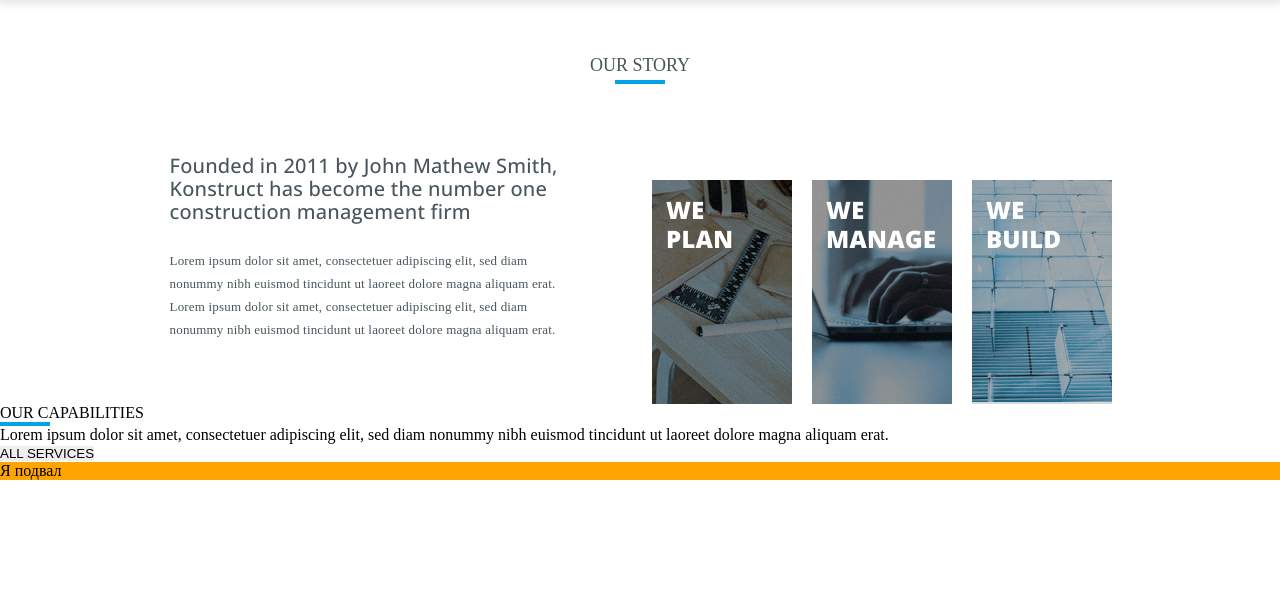
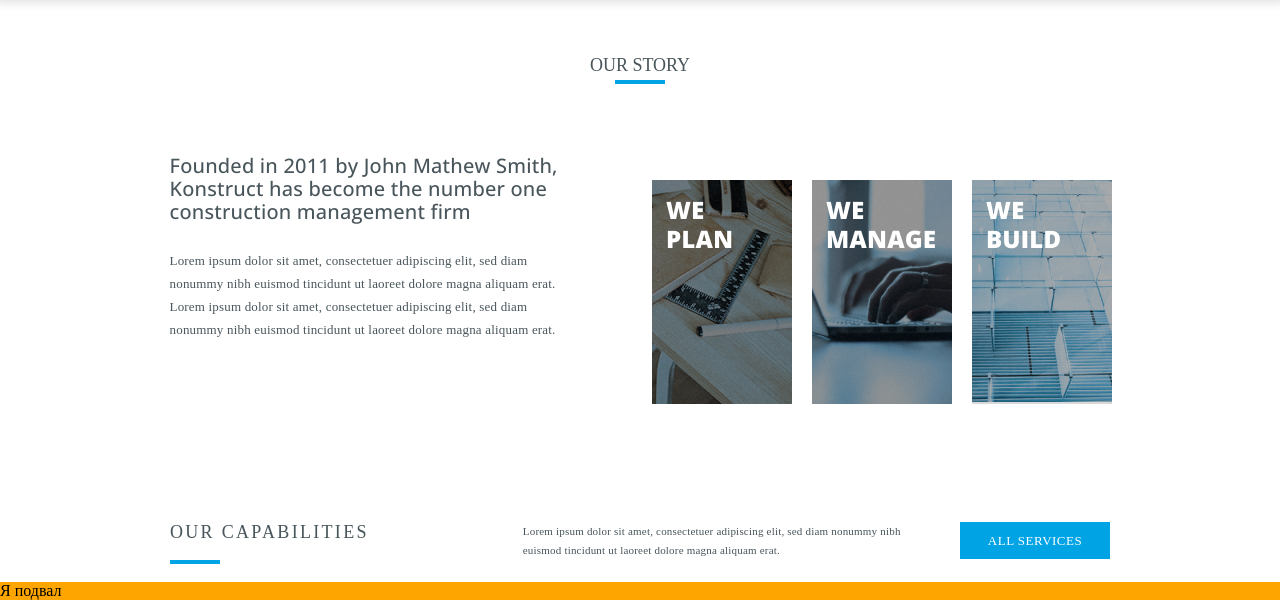
Before and after one commit to margaritaritik/konstruct-template-, a website: page index.html in a window 1280 px wide. Shown: the part 832-1432 px from the top of the page. Before the commit the page ends 1312 px from the top, so only its background shows below. Drawn offline with nearby package versions, Linux system fonts and the light colour scheme.

Commit message:
fixed services

```diff
--- a/css/style.css
+++ b/css/style.css
@@ -239,9 +239,66 @@
     color: #48555B;
 
 }
-/*capabilities*/
+/*services*/
+.page_services{
+    width: 100%;
+    height: 100%;
+    margin-top: 118px;
+}
+.services{
+    max-width: 940px;
+    max-height: 446px;
+    margin: auto;
+}
 
+.line_position_capabilities{
+    position: relative;
+}
 
+.capabilities{
+    display: flex;
+}
+.capabilities_title{
+    font-family: 'OpenSans';
+    font-size: 18px;
+    line-height: 21px;
+    align-items: flex-end;
+    letter-spacing: 2.30625px;
+
+    color: #48555B;
+}
+
+.capabilities_text{
+    width: 100%;
+    height: 100%;
+    max-width: 405px;
+    max-height: 38px;
+    font-family: 'OpenSans';
+    font-size: 11px;
+    line-height: 19px;
+    align-items: center;
+    letter-spacing: 0.2px;
+    color: #48555B;
+    margin-left: 154px;
+}
+
+.all_services_button{
+    width: 100%;
+    height: 100%;
+    max-width: 150px;
+    max-height: 40px;
+    background: #00A4E5;
+    padding: 11px;
+
+    font-family: 'OpenSans';
+    font-size: 13px;
+    line-height: 15px;
+    text-align: center;
+    letter-spacing: 0.5px;
+    color: #FFFFFF;
+
+    margin-left: auto;
+}
 
 
 /*-----------------MAIN-------------------------------*/
--- a/index.html
+++ b/index.html
@@ -72,9 +72,22 @@
                 <div class="services">
                     <div class="capabilities">
                         <p class="capabilities_title">OUR CAPABILITIES</p>
-                        <div class="line line_position_capabilities"></div>
                         <p class="capabilities_text">Lorem ipsum dolor sit amet, consectetuer adipiscing elit, sed diam nonummy nibh euismod tincidunt ut laoreet dolore magna aliquam erat.</p>
                         <button class="all_services_button">ALL SERVICES</button>
+                    </div>
+                    <div class="line line_position_capabilities"></div>
+                    <div class="main_services">
+                        <div class="project_serves">
+                            <img src="" >
+                            <div class="project_title"></div>
+                            <div class="description_project"></div>
+                        </div>
+                        <div class="structure_serves">
+
+                        </div>
+                        <div class="factory_serves">
+
+                        </div>
                     </div>
                 </div>
             </div>
```
